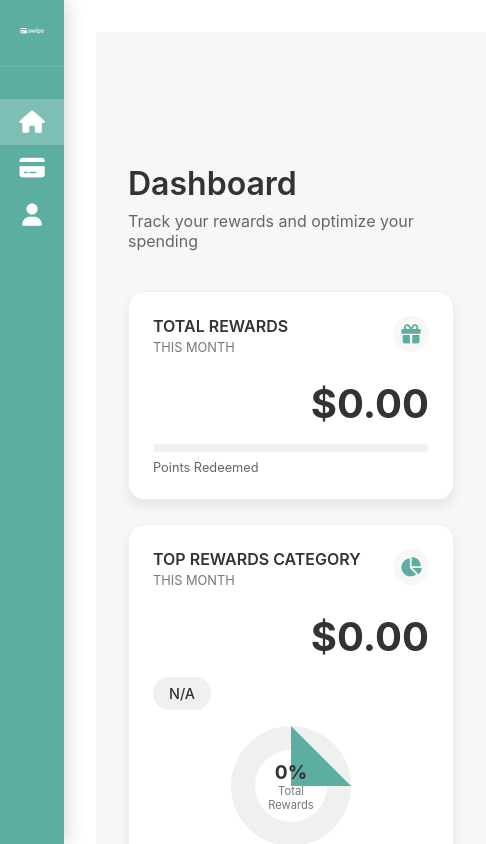
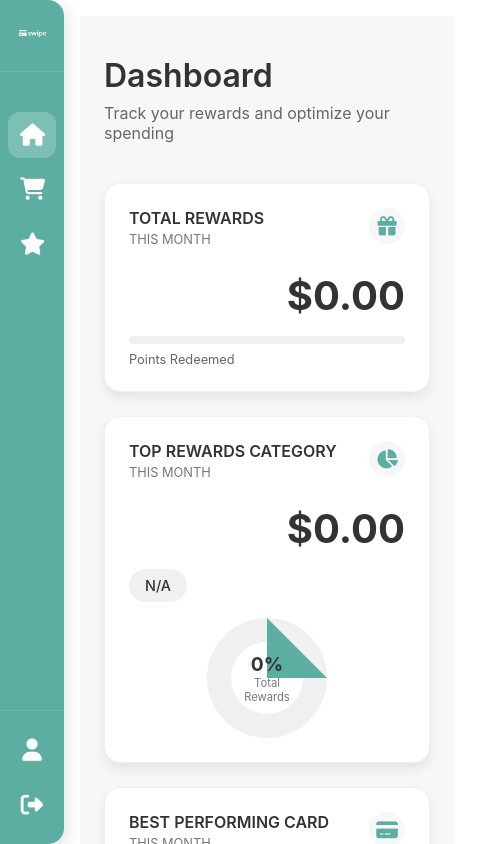
Before and after one commit to WalkerKarina/swipe, a React (Create React App) app in the folder client/: page /home in a window 390 px wide. Shown: the top 844 px of the page, 486 px wide, since content can reach past the window. Built offline with nearby package versions, Linux system fonts and the light colour scheme; no server answers; sample sign-in values are in the browser's storage.

Commit message:
fix styling of sidebar menu

```diff
--- a/client/src/App.css
+++ b/client/src/App.css
@@ -17,16 +17,18 @@
   left: 0;
   bottom: 0;
   z-index: 100;
-  box-shadow: 0 0 20px rgba(0, 0, 0, 0.2);
+  box-shadow: 0 5px 20px rgba(0, 0, 0, 0.15);
   display: flex;
   flex-direction: column;
+  border-radius: 0 24px 24px 0;
+  overflow: hidden;
 }
 
 .sidebar-logo {
-  padding: 0.75rem 0;
+  padding: 0.75rem 1rem 0.75rem 1.5rem;
   display: flex;
   align-items: center;
-  justify-content: center;
+  justify-content: flex-start;
   border-bottom: 1px solid rgba(255, 255, 255, 0.1);
 }
 
@@ -47,40 +49,43 @@
 }
 
 .sidebar-nav li {
-  margin: 0;
-  padding: 0;
+  margin: 0.5rem 0;
+  padding: 0 1rem;
 }
 
 .sidebar-nav a {
   display: flex;
   align-items: center;
-  padding: 0.75rem 1.5rem;
+  padding: 0.75rem 1rem 0.75rem 1.5rem;
   text-decoration: none;
   color: white;
   font-size: 1rem;
   transition: all 0.2s ease;
+  border-radius: 12px;
 }
 
 .sidebar-nav a:hover, .sidebar-nav a.active {
+  background-color: rgba(255, 255, 255, 0.15);
+}
+
+.sidebar-nav a.active {
+  font-weight: 600;
   background-color: rgba(255, 255, 255, 0.2);
 }
 
-.sidebar-nav a svg, .sidebar-nav a i {
+.sidebar-nav a i {
   margin-right: 10px;
   font-size: 1.2rem;
+  width: 24px;
+  text-align: center;
 }
 
 .sidebar-footer {
-  padding: 1rem 1.5rem;
+  padding: 1.5rem 1rem 1.5rem 1.5rem;
   border-top: 1px solid rgba(255, 255, 255, 0.1);
   display: flex;
   flex-direction: column;
-}
-
-.user-profile {
-  display: flex;
-  align-items: center;
-  margin-bottom: 1rem;
+  margin-top: auto;
 }
 
 .user-profile-link {
@@ -88,24 +93,41 @@
   text-decoration: none;
   font-weight: 500;
   margin-bottom: 0.5rem;
-  display: block;
+  display: flex;
+  align-items: center;
+  padding: 0.75rem 0;
+}
+
+.user-profile-link i {
+  margin-right: 10px;
+  font-size: 1.2rem;
+  width: 24px;
+  text-align: center;
 }
 
 .logout-button {
-  background-color: rgba(255, 255, 255, 0.1);
+  display: flex;
+  align-items: center;
+  background-color: transparent;
   color: white;
-  border: 1px solid rgba(255, 255, 255, 0.2);
-  padding: 0.5rem 1rem;
-  border-radius: 4px;
+  border: none;
+  padding: 0.75rem 0;
   cursor: pointer;
-  font-size: 0.9rem;
+  font-size: 1rem;
   transition: all 0.2s ease;
+  text-align: left;
+  width: auto;
+}
+
+.logout-button i {
+  margin-right: 10px;
+  font-size: 1.2rem;
+  width: 24px;
   text-align: center;
-  width: 100%;
 }
 
 .logout-button:hover {
-  background-color: rgba(255, 255, 255, 0.3);
+  color: rgba(255, 255, 255, 0.8);
 }
 
 /* Main content area */
@@ -114,6 +136,32 @@
   margin-left: 240px;
   padding: 2rem;
   width: calc(100% - 240px);
+}
+
+/* User info in top-right corner */
+.user-info {
+  position: absolute;
+  top: 1.5rem;
+  right: 2rem;
+  display: flex;
+  align-items: center;
+}
+
+.user-name {
+  font-weight: 500;
+  color: #333;
+  margin-right: 1rem;
+}
+
+.user-info i {
+  font-size: 1.2rem;
+  color: #666;
+  cursor: pointer;
+  transition: color 0.2s ease;
+}
+
+.user-info i:hover {
+  color: #5CAEA2;
 }
 
 /* Profile page styles */
@@ -207,24 +255,43 @@
 }
 
 /* Add responsive styles */
+@media (max-width: 1024px) {
+  .sidebar-logo {
+    padding: 0.75rem 1.5rem;
+  }
+
+  .sidebar-logo img {
+    height: 100px;
+  }
+
+  .sidebar-nav a {
+    padding: 0.75rem 0.75rem 0.75rem 1.5rem;
+  }
+}
+
 @media (max-width: 768px) {
   .sidebar {
     width: 64px;
+    left: 0;
+    top: 0;
+    bottom: 0;
+    border-radius: 0 16px 16px 0;
   }
 
   .sidebar-logo {
     padding: 1rem 0;
+    justify-content: center;
   }
 
   .sidebar-logo img {
-    height: 30px;
+    height: 35px;
   }
 
   .sidebar-nav a span {
     display: none;
   }
 
-  .sidebar-nav a svg, .sidebar-nav a i {
+  .sidebar-nav a i {
     margin-right: 0;
     font-size: 1.4rem;
   }
@@ -234,13 +301,39 @@
     padding: 0.75rem;
   }
 
-  .user-profile-link, .sidebar-footer {
+  .sidebar-nav li {
+    padding: 0 0.5rem;
+  }
+
+  .sidebar-footer {
+    padding: 1rem 0.5rem;
+  }
+
+  .user-profile-link span,
+  .logout-button span {
     display: none;
+  }
+
+  .user-profile-link i,
+  .logout-button i {
+    margin-right: 0;
+    font-size: 1.4rem;
+  }
+
+  .user-profile-link,
+  .logout-button {
+    justify-content: center;
   }
 
   .main-content {
     margin-left: 64px;
     width: calc(100% - 64px);
+    padding: 1rem;
+  }
+
+  .user-info {
+    top: 1rem;
+    right: 1rem;
   }
 }
 
@@ -249,3 +342,26 @@
   width: 100%;
   margin-left: 0;
 }
+
+/* Recommendations page placeholder */
+.recs-placeholder {
+  max-width: 800px;
+  margin: 4rem auto 0;
+  padding: 2rem;
+  background-color: white;
+  border-radius: 16px;
+  box-shadow: 0 6px 12px rgba(0, 0, 0, 0.08);
+  text-align: center;
+}
+
+.recs-placeholder h1 {
+  color: #333;
+  font-size: 2rem;
+  margin-bottom: 1rem;
+}
+
+.recs-placeholder p {
+  color: #666;
+  font-size: 1.1rem;
+  line-height: 1.5;
+}
--- a/client/src/App.tsx
+++ b/client/src/App.tsx
@@ -29,32 +29,47 @@ const Sidebar: React.FC = () => {
         <ul>
           <li>
             <Link to="/home" className={location.pathname === '/home' ? 'active' : ''}>
-              <i className="fas fa-home"></i>
+              <i className="fa-solid fa-home"></i>
               <span>Dashboard</span>
             </Link>
           </li>
           <li>
             <Link to="/transactions" className={location.pathname === '/transactions' ? 'active' : ''}>
-              <i className="fas fa-credit-card"></i>
+              <i className="fa-solid fa-shopping-cart"></i>
               <span>Transactions</span>
             </Link>
           </li>
           <li>
-            <Link to="/profile" className={location.pathname === '/profile' ? 'active' : ''}>
-              <i className="fas fa-user"></i>
-              <span>Profile</span>
+            <Link to="/recs" className={location.pathname === '/recs' ? 'active' : ''}>
+              <i className="fa-solid fa-star"></i>
+              <span>Recs</span>
             </Link>
           </li>
         </ul>
       </nav>
       <div className="sidebar-footer">
         <Link to="/profile" className="user-profile-link">
-          {user.name}
+          <i className="fa-solid fa-user"></i>
+          <span>Profile</span>
         </Link>
         <button onClick={logout} className="logout-button">
-          Logout
+          <i className="fa-solid fa-sign-out-alt"></i>
+          <span>Log out</span>
         </button>
       </div>
+    </div>
+  );
+};
+
+const UserInfo: React.FC = () => {
+  const { user } = useAuth();
+
+  if (!user) return null;
+
+  return (
+    <div className="user-info">
+      <div className="user-name">{user.name}</div>
+      <i className="fa-solid fa-bell"></i>
     </div>
   );
 };
@@ -80,6 +95,7 @@ const AppRoutes: React.FC = () => {
   return (
     <>
       {!isPublicRoute && !isSpecialRoute && <Sidebar />}
+      {!isPublicRoute && !isSpecialRoute && <UserInfo />}
       <div className={isPublicRoute || isSpecialRoute ? 'public-page' : 'main-content'}>
         <Routes>
           {/* Public routes */}
@@ -120,6 +136,14 @@ const AppRoutes: React.FC = () => {
               <Transactions />
             </ProtectedRoute>
           } />
+          <Route path="/recs" element={
+            <ProtectedRoute>
+              <div className="recs-placeholder">
+                <h1>Recommendations</h1>
+                <p>Get personalized card recommendations based on your spending patterns.</p>
+              </div>
+            </ProtectedRoute>
+          } />
         </Routes>
       </div>
     </>
--- a/client/src/pages/Dashboard/Dashboard.css
+++ b/client/src/pages/Dashboard/Dashboard.css
@@ -1,6 +1,6 @@
 .dashboard-container {
   width: 100%;
-  padding: 2rem;
+  padding: 2rem 2.5rem;
   position: relative;
   min-height: 100vh;
   background-color: #f7f7f7;
@@ -19,6 +19,7 @@
   display: flex;
   align-items: flex-start;
   margin-bottom: 2.5rem;
+  padding-top: 2rem;
 }
 
 .header-content {
@@ -276,21 +277,12 @@
     grid-template-columns: 1fr;
   }
 
-  .dashboard-header {
-    margin-top: 100px;
+  .dashboard-container {
+    padding: 1.5rem;
   }
 
-  .header-content {
-    margin-top: 0;
-  }
-
-  .logo-container {
-    top: 0.5rem;
-    left: 1rem;
-  }
-
-  .dashboard-logo {
-    height: 100px;
+  .dashboard-header {
+    padding-top: 1rem;
   }
 
   .chart-x-labels span {
```
